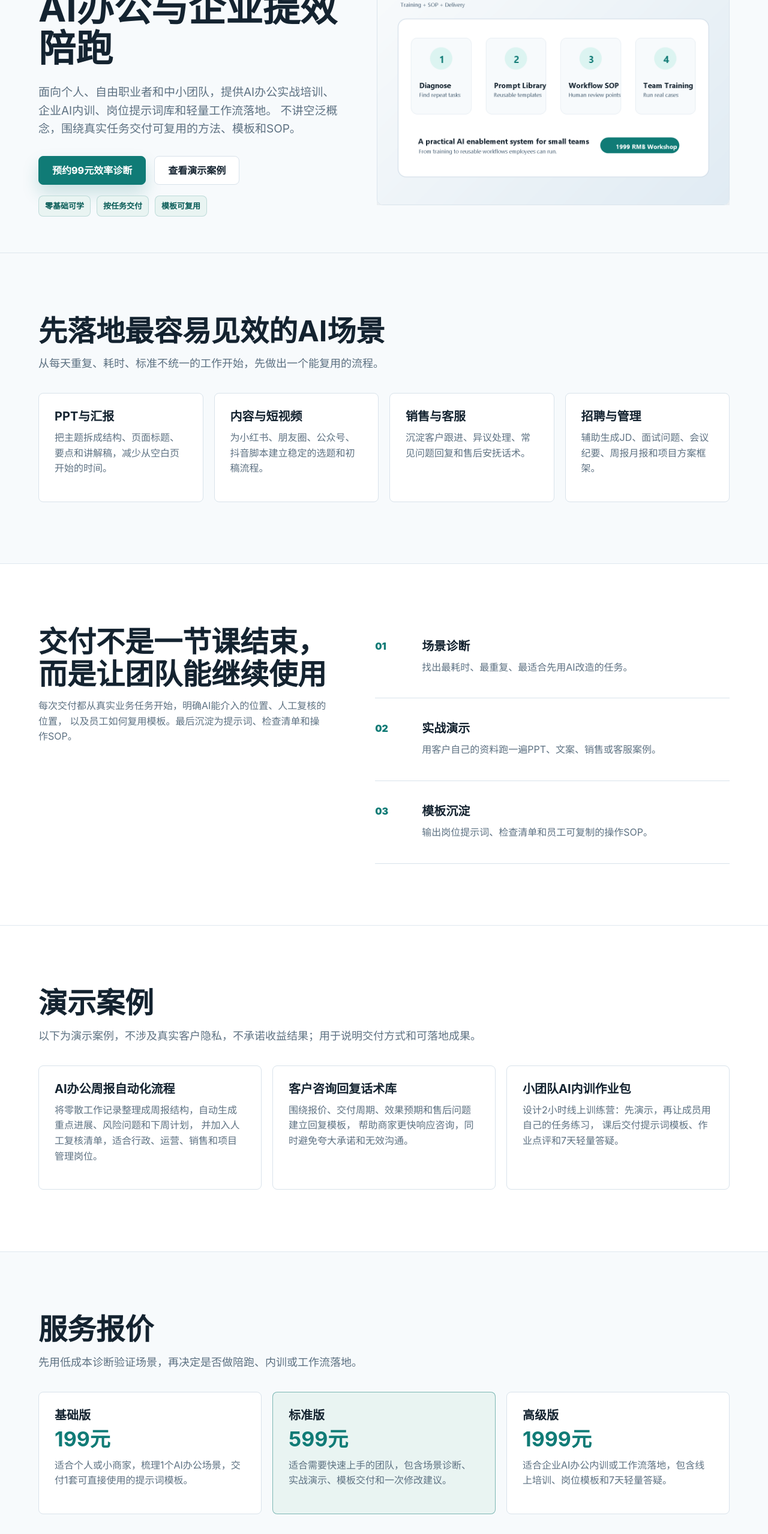
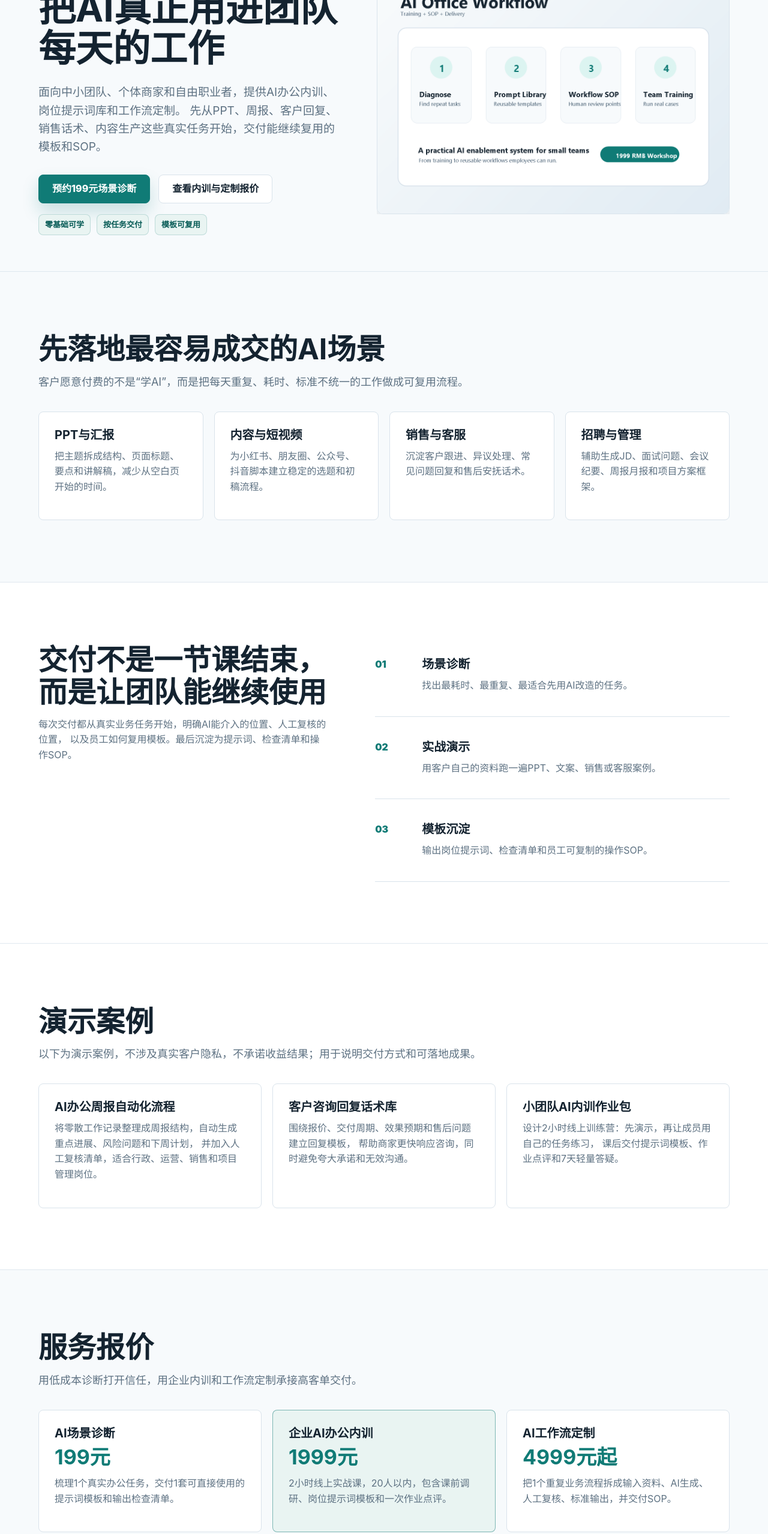
Before and after one commit to jienigoto/ai-office-training, a plain HTML site: page index.html in a window 1280 px wide. Shown: the part 240-2797 px from the top of the page at 60% size. Drawn offline with Linux system fonts and the light colour scheme.

Commit message:
Focus landing page on AI training offers

```diff
--- a/index.html
+++ b/index.html
@@ -27,15 +27,15 @@
     <main id="top">
       <section class="hero">
         <div class="hero-copy">
-          <p class="eyebrow">AI应用教学 + 办公工作流落地</p>
-          <h1>AI办公与企业提效陪跑</h1>
+          <p class="eyebrow">企业AI内训 + 办公工作流定制</p>
+          <h1>把AI真正用进团队每天的工作</h1>
           <p>
-            面向个人、自由职业者和中小团队，提供AI办公实战培训、企业AI内训、岗位提示词库和轻量工作流落地。
-            不讲空泛概念，围绕真实任务交付可复用的方法、模板和SOP。
+            面向中小团队、个体商家和自由职业者，提供AI办公内训、岗位提示词库和工作流定制。
+            先从PPT、周报、客户回复、销售话术、内容生产这些真实任务开始，交付能继续复用的模板和SOP。
           </p>
           <div class="hero-actions">
-            <a class="button primary" href="#contact">预约99元效率诊断</a>
-            <a class="button secondary" href="#cases">查看演示案例</a>
+            <a class="button primary" href="#contact">预约199元场景诊断</a>
+            <a class="button secondary" href="#pricing">查看内训与定制报价</a>
           </div>
           <div class="badge-row" aria-label="服务特点">
             <span>零基础可学</span>
@@ -50,8 +50,8 @@
 
       <section class="section" id="services">
         <div class="section-heading">
-          <h2>先落地最容易见效的AI场景</h2>
-          <p>从每天重复、耗时、标准不统一的工作开始，先做出一个能复用的流程。</p>
+          <h2>先落地最容易成交的AI场景</h2>
+          <p>客户愿意付费的不是“学AI”，而是把每天重复、耗时、标准不统一的工作做成可复用流程。</p>
         </div>
         <div class="service-grid">
           <article>
@@ -139,23 +139,23 @@
       <section class="section" id="pricing">
         <div class="section-heading">
           <h2>服务报价</h2>
-          <p>先用低成本诊断验证场景，再决定是否做陪跑、内训或工作流落地。</p>
+          <p>用低成本诊断打开信任，用企业内训和工作流定制承接高客单交付。</p>
         </div>
         <div class="pricing">
           <article>
-            <h3>基础版</h3>
+            <h3>AI场景诊断</h3>
             <strong>199元</strong>
-            <p>适合个人或小商家，梳理1个AI办公场景，交付1套可直接使用的提示词模板。</p>
+            <p>梳理1个真实办公任务，交付1套可直接使用的提示词模板和输出检查清单。</p>
           </article>
           <article class="featured">
-            <h3>标准版</h3>
-            <strong>599元</strong>
-            <p>适合需要快速上手的团队，包含场景诊断、实战演示、模板交付和一次修改建议。</p>
+            <h3>企业AI办公内训</h3>
+            <strong>1999元</strong>
+            <p>2小时线上实战课，20人以内，包含课前调研、岗位提示词模板和一次作业点评。</p>
           </article>
           <article>
-            <h3>高级版</h3>
-            <strong>1999元</strong>
-            <p>适合企业AI办公内训或工作流落地，包含线上培训、岗位模板和7天轻量答疑。</p>
+            <h3>AI工作流定制</h3>
+            <strong>4999元起</strong>
+            <p>把1个重复业务流程拆成输入资料、AI生成、人工复核、标准输出，并交付SOP。</p>
           </article>
         </div>
       </section>
@@ -177,7 +177,7 @@
           <h2>先从一个真实任务开始</h2>
           <p>
             发送你的岗位、业务场景和当前最耗时间的任务，我会先判断适不适合用AI提效。
-            本服务不承诺收益、涨粉或成交结果，重点是把AI落到具体工作。
+            本服务不承诺收益、涨粉或成交结果，重点是把AI落到具体工作，并沉淀成模板和流程。
           </p>
         </div>
         <div class="contact-card">
```
